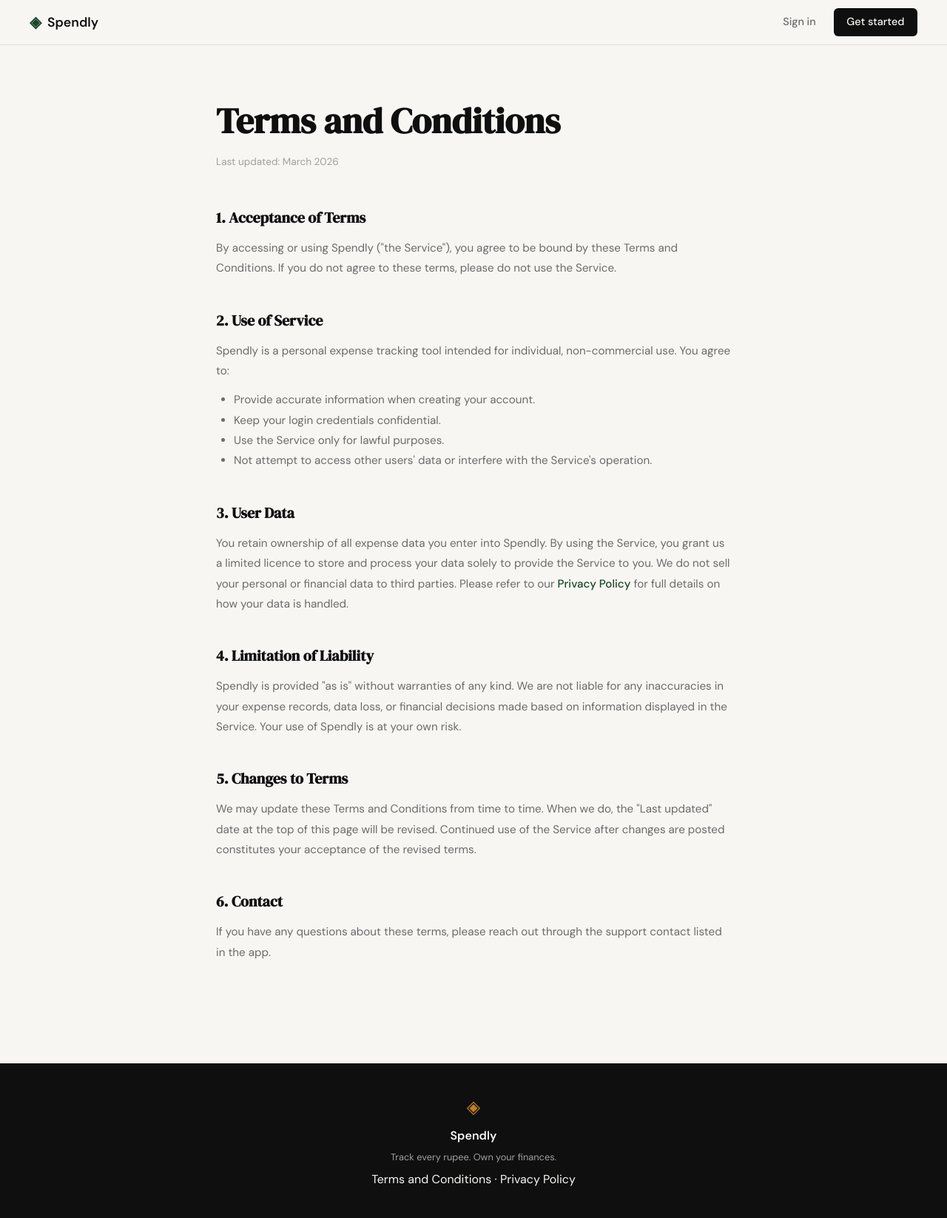
After one commit to AnuBhoyar/SpendingApp, a Flask app: page /terms in a window 1280 px wide. The commit adds this page. Shown: the whole page at 74% size. Run offline with Flask 3, Linux system fonts and the light colour scheme.

Commit message:
landing: add terms and conditions page and route

```diff
--- a/app.py
+++ b/app.py
@@ -20,6 +20,11 @@ def register():
 @app.route("/login")
 def login():
     return render_template("login.html")
+
+
+@app.route("/terms")
+def terms():
+    return render_template("terms.html")
 
 
 # ------------------------------------------------------------------ #
--- a/file.txt
+++ b/file.txt
@@ -12,7 +12,7 @@ git commit -m "landing: add terms and privacy links to footer”
 
 Create a "Terms and Conditions" page for Spendly.
 
-1. Add a new route in [app.py](http://app.py/):
+1. Add a new route in [@app.py](http://app.py/):
 GET /terms → renders templates/terms.html
 2. Create templates/terms.html with generic terms and conditions
 content appropriate for a personal expense tracking app.
@@ -20,7 +20,7 @@ Include sections like: Acceptance of Terms, Use of Service,
 User Data, Limitations of Liability, and Changes to Terms.
 Extend base.html if it exists, otherwise match the style of
 landing.html.
-3. In templates/landing.html, update the "Terms and Conditions"
+3. In @templates/base.html, update the "Terms and Conditions"
 footer link href from "#" to "/terms".
 
 git commit -m "landing: add terms and conditions page and route”
--- a/static/css/style.css
+++ b/static/css/style.css
@@ -508,6 +508,62 @@ a { color: inherit; text-decoration: none; }
 }
 
 /* ------------------------------------------------------------------ */
+/* Legal pages (Terms, Privacy)                                        */
+/* ------------------------------------------------------------------ */
+
+.legal-page {
+    padding: 4rem 2rem 6rem;
+    max-width: 760px;
+    margin: 0 auto;
+}
+
+.legal-title {
+    font-family: var(--font-display);
+    font-size: clamp(2rem, 4vw, 3rem);
+    color: var(--ink);
+    margin-bottom: 0.4rem;
+}
+
+.legal-updated {
+    font-size: 0.85rem;
+    color: var(--ink-faint);
+    margin-bottom: 3rem;
+}
+
+.legal-section {
+    margin-bottom: 2.5rem;
+}
+
+.legal-section h2 {
+    font-family: var(--font-display);
+    font-size: 1.25rem;
+    color: var(--ink);
+    margin-bottom: 0.75rem;
+}
+
+.legal-section p {
+    font-size: 0.95rem;
+    color: var(--ink-muted);
+    line-height: 1.8;
+    margin-bottom: 0.75rem;
+}
+
+.legal-section ul {
+    list-style: disc;
+    padding-left: 1.5rem;
+    font-size: 0.95rem;
+    color: var(--ink-muted);
+    line-height: 1.8;
+}
+
+.legal-section a {
+    color: var(--accent);
+    font-weight: 500;
+}
+
+.legal-section a:hover { text-decoration: underline; }
+
+/* ------------------------------------------------------------------ */
 /* Responsive                                                          */
 /* ------------------------------------------------------------------ */
 
--- a/templates/base.html
+++ b/templates/base.html
@@ -34,7 +34,7 @@
             <span class="brand-icon">◈</span>
             <span class="footer-name">Spendly</span>
             <p class="footer-copy">Track every rupee. Own your finances.</p>
-            <p><a href="#">Terms and Conditions</a> · <a href="#">Privacy Policy</a></p>
+            <p><a href="/terms">Terms and Conditions</a> · <a href="#">Privacy Policy</a></p>
         </div>
     </footer>
 
--- /dev/null
+++ b/templates/terms.html
@@ -0,0 +1,50 @@
+{% extends "base.html" %}
+
+{% block title %}Terms and Conditions — Spendly{% endblock %}
+
+{% block content %}
+
+<section class="legal-page">
+    <div class="legal-inner">
+        <h1 class="legal-title">Terms and Conditions</h1>
+        <p class="legal-updated">Last updated: March 2026</p>
+
+        <div class="legal-section">
+            <h2>1. Acceptance of Terms</h2>
+            <p>By accessing or using Spendly ("the Service"), you agree to be bound by these Terms and Conditions. If you do not agree to these terms, please do not use the Service.</p>
+        </div>
+
+        <div class="legal-section">
+            <h2>2. Use of Service</h2>
+            <p>Spendly is a personal expense tracking tool intended for individual, non-commercial use. You agree to:</p>
+            <ul>
+                <li>Provide accurate information when creating your account.</li>
+                <li>Keep your login credentials confidential.</li>
+                <li>Use the Service only for lawful purposes.</li>
+                <li>Not attempt to access other users' data or interfere with the Service's operation.</li>
+            </ul>
+        </div>
+
+        <div class="legal-section">
+            <h2>3. User Data</h2>
+            <p>You retain ownership of all expense data you enter into Spendly. By using the Service, you grant us a limited licence to store and process your data solely to provide the Service to you. We do not sell your personal or financial data to third parties. Please refer to our <a href="#">Privacy Policy</a> for full details on how your data is handled.</p>
+        </div>
+
+        <div class="legal-section">
+            <h2>4. Limitation of Liability</h2>
+            <p>Spendly is provided "as is" without warranties of any kind. We are not liable for any inaccuracies in your expense records, data loss, or financial decisions made based on information displayed in the Service. Your use of Spendly is at your own risk.</p>
+        </div>
+
+        <div class="legal-section">
+            <h2>5. Changes to Terms</h2>
+            <p>We may update these Terms and Conditions from time to time. When we do, the "Last updated" date at the top of this page will be revised. Continued use of the Service after changes are posted constitutes your acceptance of the revised terms.</p>
+        </div>
+
+        <div class="legal-section">
+            <h2>6. Contact</h2>
+            <p>If you have any questions about these terms, please reach out through the support contact listed in the app.</p>
+        </div>
+    </div>
+</section>
+
+{% endblock %}
```
